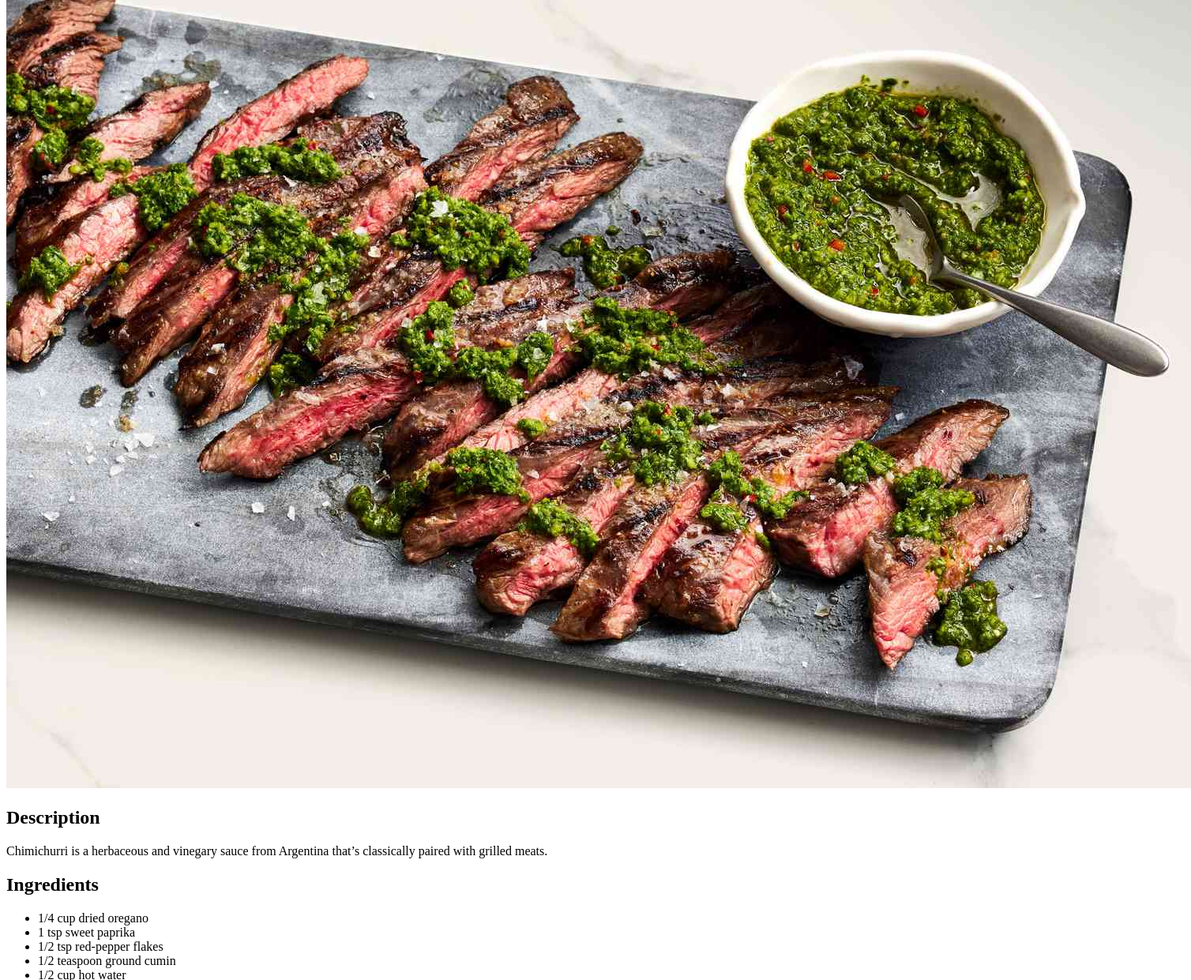
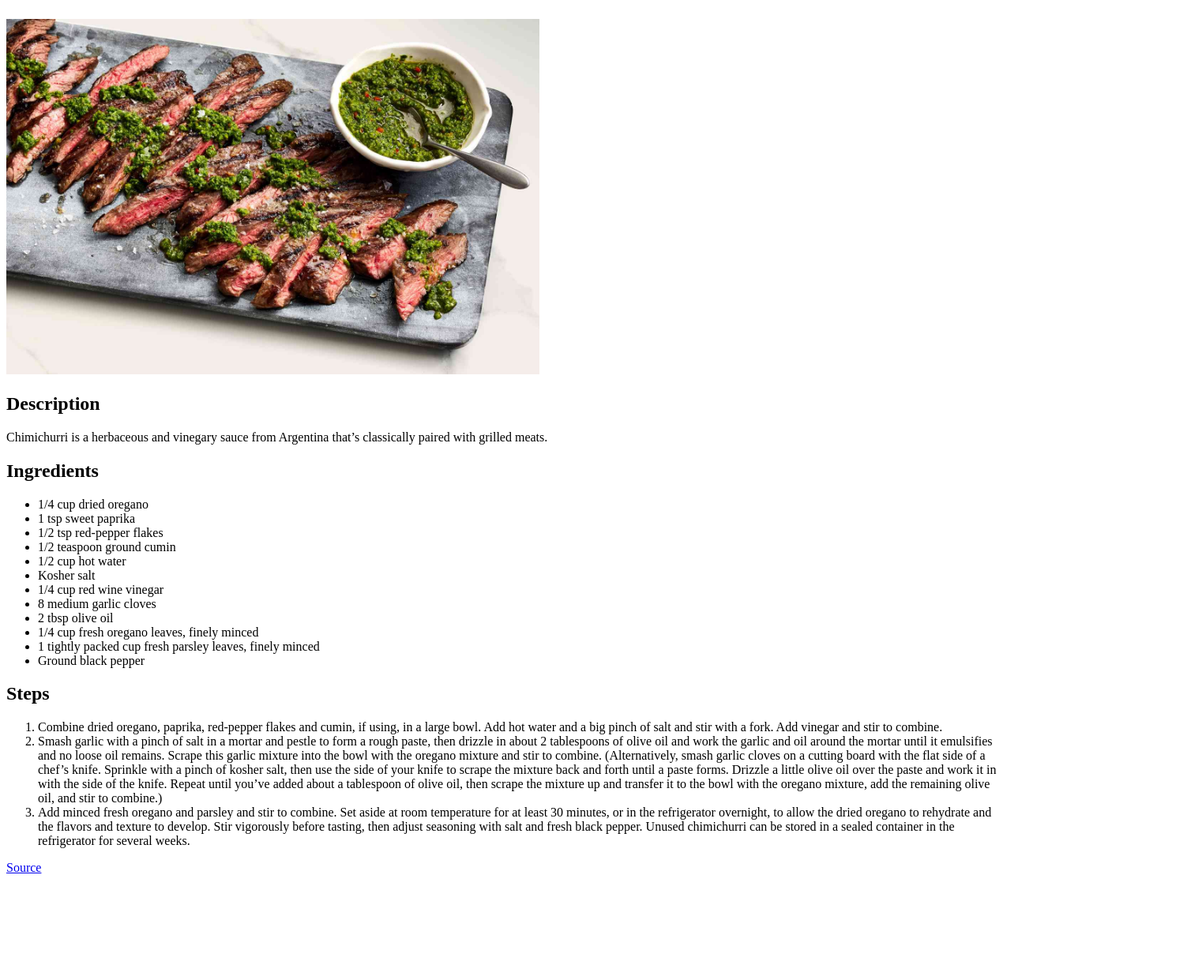
Before and after one commit to cat0nline/odin-recipes, a plain HTML site: page recipes/chimichurri.html in a window 1280 px wide. Shown: the part 100-1341 px from the top of the page at 79% size, 1508 px wide, since content can reach past the window. After the commit the page ends 1216 px from the top, so only its background shows below. Drawn offline with Linux system fonts and the light colour scheme.

Commit message:
Nowwww I'm done (for real this time)

```diff
--- a/recipes/chimichurri.html
+++ b/recipes/chimichurri.html
@@ -6,9 +6,10 @@
     <title>Chimichurri Steak | Recipes</title>
 </head>
 <body>
+    <a href="../index.html">Home</a>
     <h1>Chimichurri</h1>
-    <a href="../index.html">Home</a>
-    <img src="images/chimsteak.jpg" alt="A plate of steak garnished with Chimichurri sauce.">
+    <br>
+    <img src="images/chimsteak.jpg" alt="A plate of steak garnished with Chimichurri sauce." height="450px" weight="450px">
     <h2>Description</h2>
     <p>Chimichurri is a herbaceous and vinegary sauce from Argentina that’s classically paired with grilled meats. </p>
     <h2>Ingredients</h2>
@@ -32,6 +33,6 @@
         <li>Smash garlic with a pinch of salt in a mortar and pestle to form a rough paste, then drizzle in about 2 tablespoons of olive oil and work the garlic and oil around the mortar until it emulsifies and no loose oil remains. Scrape this garlic mixture into the bowl with the oregano mixture and stir to combine. (Alternatively, smash garlic cloves on a cutting board with the flat side of a chef’s knife. Sprinkle with a pinch of kosher salt, then use the side of your knife to scrape the mixture back and forth until a paste forms. Drizzle a little olive oil over the paste and work it in with the side of the knife. Repeat until you’ve added about a tablespoon of olive oil, then scrape the mixture up and transfer it to the bowl with the oregano mixture, add the remaining olive oil, and stir to combine.)</li>
         <li>Add minced fresh oregano and parsley and stir to combine. Set aside at room temperature for at least 30 minutes, or in the refrigerator overnight, to allow the dried oregano to rehydrate and the flavors and texture to develop. Stir vigorously before tasting, then adjust seasoning with salt and fresh black pepper. Unused chimichurri can be stored in a sealed container in the refrigerator for several weeks.</li>
     </ol>
-
+<a href="https://cooking.nytimes.com/recipes/1020544-chimichurri">Source</a>
 </body>
 </html>
```
Also changed, not shown: index.html (+1 -2 lines), recipes/cacio-e-pepe.html (+1 -1 lines), recipes/katsudon.html (+1 -1 lines).
